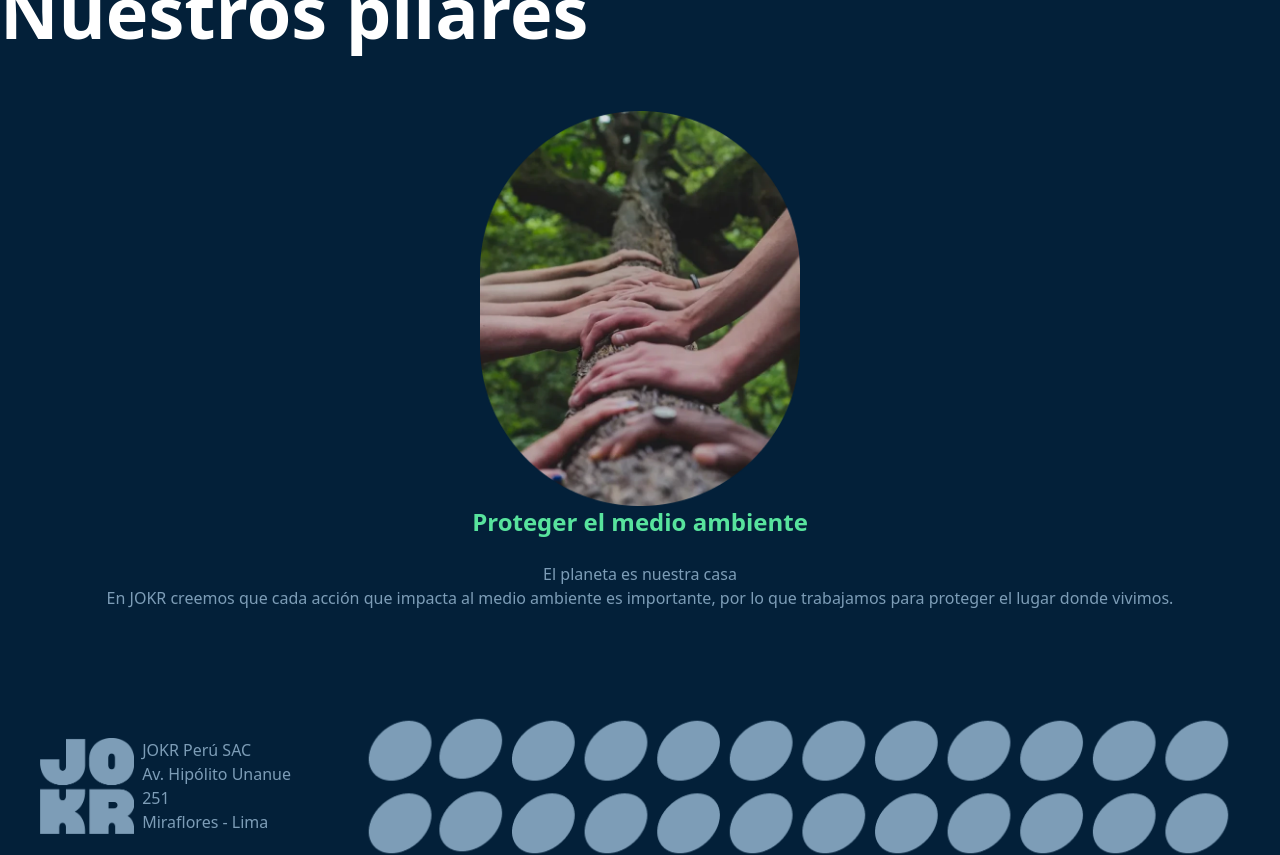
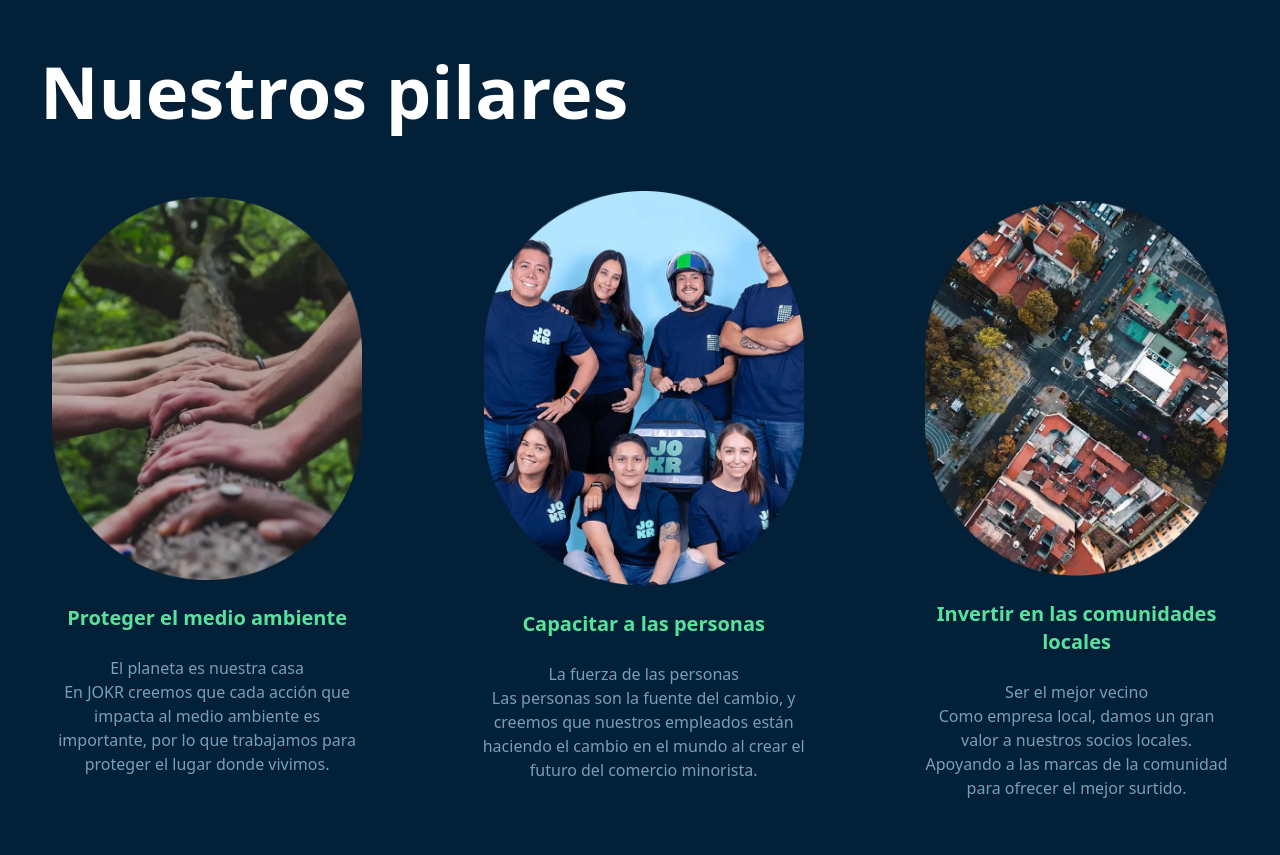
Before and after one commit to DavidB26/jokr-react, a React (Vite) app: page /sustentabilidad in a window 1280 px wide. Shown: the part 260-1115 px from the top of the page. Built offline with nearby package versions, Linux system fonts and the light colour scheme; the HTML template or start-up script is replaced by a standard one.

Commit message:
Manifest

```diff
--- a/src/components/Footer/Footer.jsx
+++ b/src/components/Footer/Footer.jsx
@@ -24,7 +24,7 @@ function Footer() {
             </div>
           </div>
           <div className="text-center ">
-            <img src="src/assets/bullets.png" alt="Bullets" />
+            <img className="w-142" src="src/assets/bullets.png" alt="Bullets" />
           </div>
         </div>
 
--- a/src/pages/Home.jsx
+++ b/src/pages/Home.jsx
@@ -4,7 +4,7 @@ function Home() {
   return (
     <>
       <section className="p-4 bg-light-blue-jokr">
-        <Wrapper>
+       <Wrapper>
           <div className="flex flex-col items-center justify-center lg:flex-row">
             <div>
               <div>
@@ -61,7 +61,7 @@ function Home() {
       </section>
 
       <section id="what-we-do" className="bg-dark-blue-jokr">
-        <Wrapper>
+      <Wrapper>
           <div className="flex flex-col justify-center gap-4 px-4 py-16 lg:flex-row">
             <div className="pb-8 text-center lg:pb-0">
               <img
@@ -72,7 +72,7 @@ function Home() {
               <h2 className="pb-5 text-2xl text-grey-jokr">
                 Envío al instante
               </h2>
-              <p className="text-base text-green-jokr lg:w-96">
+              <p className="text-base text-green-jokr ">
                 El tiempo lo es todo, estaremos en tu puerta más rápido de lo
                 que te imaginas.
               </p>
@@ -86,7 +86,7 @@ function Home() {
               <h2 className="pb-5 text-2xl text-grey-jokr">
                 Productos de calidad
               </h2>
-              <p className="text-base text-green-jokr lg:w-96">
+              <p className="text-base text-green-jokr ">
                 Tenemos tus productos y marcas favoritas para asegurarnos que
                 encuentres todo lo que amas.
               </p>
@@ -98,7 +98,7 @@ function Home() {
                 alt="Tarjeta"
               />
               <h2 className="pb-5 text-2xl text-grey-jokr">Precios justos</h2>
-              <p className="text-base text-green-jokr lg:w-96">
+              <p className="text-base text-green-jokr ">
                 Disfruta de las mejores promociones sin necesidad de alcanzar un
                 monto mínimo.
               </p>
@@ -110,7 +110,7 @@ function Home() {
                 alt="Eco"
               />
               <h2 className="pb-5 text-2xl text-grey-jokr">Un mundo mejor</h2>
-              <p className="text-base text-green-jokr lg:w-96">
+              <p className="text-base text-green-jokr ">
                 Impulsamos el cero desperdicio de comida, tiempo y dinero. ¡Sólo
                 compra lo que necesites, cuando lo necesites!
               </p>
@@ -121,7 +121,7 @@ function Home() {
 
       <section className="p-4 lg:p-12 bg-light-blue-jokr">
         <Wrapper>
-          <div className="flex flex-col items-center justify-center lg:flex-row lg:gap-20">
+          <div className="flex flex-col items-center justify-around lg:flex-row lg:gap-20">
             <div>
               <h2 className="pb-6 text-3xl font-bold text-white lg:text-3xl">
                 Compra todo lo que necesites:
--- a/src/pages/Manifest.jsx
+++ b/src/pages/Manifest.jsx
@@ -1,10 +1,59 @@
-
+import Wrapper from "../components/Wrapper";
 function Manifest() {
   return (
-    <div>
-      Manifest
-    </div>
-  )
+    <section className="bg-dark-blue-jokr">
+      <Wrapper>
+        <h2 className="text-5xl font-bold text-center lg:text-7xl text-green-jokr">
+          Nuestro <br className="hidden lg:block" /> manifiesto
+        </h2>
+        <div className="px-4 lg:px-0">
+          <p className="text-base lg:text-2xl text-grey-jokr">
+            Es una realidad, nos gusta planear todo en la vida. Pero las mejores
+            cosas no siempre siguen planes. Sólo se trata de disfrutar cada
+            instante. No hay pasos, sólo momentos: Haz nuevos amigos. Rompe la
+            dieta. Escápate de tu oficina. Sonríele a un extraño. Acepta
+            invitaciones de último momento. Desvíate de la ruta.
+          </p>
+          <p className="text-base lg:text-2xl text-grey-jokr">
+            {" "}
+            <strong>Descarga JOKR.</strong>
+          </p>
+          <p className="text-base lg:text-2xl text-grey-jokr">
+            {" "}
+            Recibe todo lo que quieras en 15 minutos. Ama tu trabajo y sé el
+            mejor. Sé aún mejor divirtiéndote. La vida se pasa volando. El
+            tiempo no vuelve atrás. Haz tus compras lo más rápido que puedas.
+            Disfruta más la vida. Ama lo que haces..
+          </p>
+
+          <p className="pt-8 text-base lg:text-2xl text-grey-jokr">
+            <strong>JOKR </strong>{" "}
+          </p>
+          <p className="text-base lg:text-2xl text-grey-jokr">
+            <strong> No lo esperas </strong>
+          </p>
+          <p className="text-base lg:text-2xl text-grey-jokr">
+            <strong>
+              {" "}
+              Frutas, verduras y todo lo que necesitas, al instante.
+            </strong>
+          </p>
+        </div>
+        <div className="">
+          <div className="relative m-auto mr-0 bg-blue-jokr w-72 h-96">
+          <div className="absolute pr-4 py-7 pl-14">
+              <video controls>
+                <source
+                  type="video/webm"
+                  src="src/assets/video-manifiesto.mp4"
+                />
+              </video>
+            </div>
+          </div>
+        </div>
+      </Wrapper>
+    </section>
+  );
 }
 
-export default Manifest
+export default Manifest;
--- a/src/pages/Sustentability.jsx
+++ b/src/pages/Sustentability.jsx
@@ -1,35 +1,85 @@
+import Wrapper from "../components/Wrapper";
+
 function Sustentability() {
   return (
-    <section className="bg-dark-blue-jokr">
+    <section className="py-12 lg:px-10 bg-dark-blue-jokr">
+      <Wrapper>
         <div className="text-5xl text-center text-light-green-jokr lg:text-7xl lg:text-left">
-        <h1 className="font-bold light-green-jokr">Sustentabilidad en JOKR</h1>
+          <h1 className="font-bold light-green-jokr">
+            Sustentabilidad en JOKR
+          </h1>
         </div>
-      <div className="pt-12">
+        <div className="pt-12 lg:pt-20">
           <p className="text-5xl font-bold text-center text-white lg:text-7xl lg:text-left">
             Nuestros pilares
           </p>
         </div>
 
-      <div className="flex flex-col items-center justify-center pt-16 lg:flex-row">
-        <div className="flex flex-col items-center justify-center pb-12 lg:pb-12 ">
-          <div className="">
+        <div className="flex flex-col items-center justify-center px-3 pt-16 lg:flex-row lg:gap-28">
+          <div className="flex flex-col items-center justify-center pb-12 lg:pb-0">
             <img
               className="w-80"
               src="src/assets/ambiente.webp"
               alt="Ambiente"
             />
-          </div>
-          <h3 className="text-2xl font-bold text-light-green-jokr">
+            <div className="text-center lg:h-52">
+              <h3 className="pt-6 text-xl font-bold text-center text-light-green-jokr">
                 Proteger el medio ambiente
               </h3>
-          <h4 className="pt-6 text-base font-medium text-grey-jokr">El planeta es nuestra casa</h4>
-          <p className="text-base text-grey-jokr">
+              <h4 className="pt-6 text-base font-medium text-grey-jokr">
+                El planeta es nuestra casa
+              </h4>
+              <p className="text-base text-center text-grey-jokr">
                 En JOKR creemos que cada acción que impacta al medio ambiente es
                 importante, por lo que trabajamos para proteger el lugar donde
                 vivimos.
               </p>
             </div>
           </div>
+          <div className="flex flex-col items-center justify-center pb-12 lg:pb-0 ">
+            <img
+              className="w-80"
+              src="src/assets/capacitar.webp"
+              alt="Ambiente"
+            />
+
+            <div className="text-center lg:h-52">
+              <h3 className="pt-6 text-xl font-bold text-center text-light-green-jokr">
+                Capacitar a las personas
+              </h3>
+              <h4 className="pt-6 text-base font-medium text-grey-jokr">
+                La fuerza de las personas
+              </h4>
+              <p className="text-base text-center text-grey-jokr">
+                Las personas son la fuente del cambio, y creemos que nuestros
+                empleados están haciendo el cambio en el mundo al crear el
+                futuro del comercio minorista.
+              </p>
+            </div>
+          </div>
+          <div className="flex flex-col items-center justify-center pb-12 lg:pb-0 ">
+            <img
+              className="w-80"
+              src="src/assets/invertir.webp"
+              alt="Ambiente"
+            />
+
+            <div className="text-center lg:h-52">
+              <h3 className="pt-6 text-xl font-bold text-center text-light-green-jokr">
+                Invertir en las comunidades locales
+              </h3>
+              <h4 className="pt-6 text-base font-medium text-center text-grey-jokr">
+                Ser el mejor vecino
+              </h4>
+              <p className="text-base text-center text-grey-jokr">
+                Como empresa local, damos un gran valor a nuestros socios
+                locales. Apoyando a las marcas de la comunidad para ofrecer el
+                mejor surtido.
+              </p>
+            </div>
+          </div>
+        </div>
+        </Wrapper>
     </section>
   );
 }
--- a/tailwind.config.js
+++ b/tailwind.config.js
@@ -6,6 +6,7 @@ export default {
       colors: {
         "grey-jokr": "#7D9DB7",
         "grey2-jokr": "#85A2B3",
+        "blue-jokr": "#063965",
         "dark-blue-jokr": "#032039",
         "light-blue-jokr": "#073F70",
         "green-jokr": "#57E39E",
```
Also changed, not shown: 1 other file (tests, documents, lock files or other folders). Lines whose indentation alone changed are shown as unchanged.
